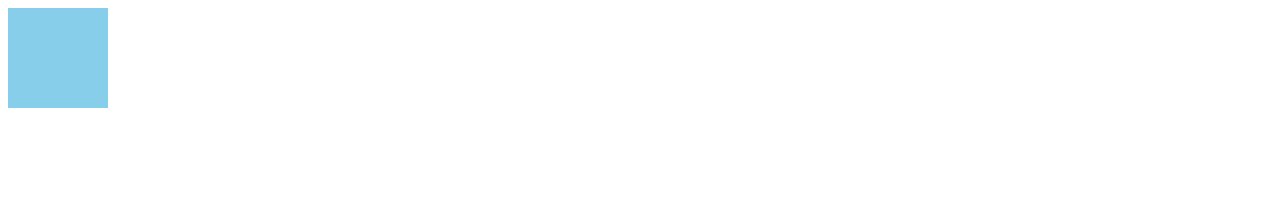
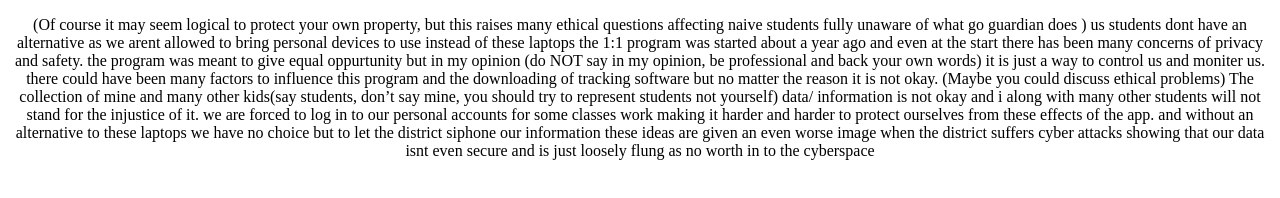
Before and after one commit to BlankMoth/githubpage-blankmoth-, a plain HTML site: page index.html in a window 1280 px wide. Drawn offline with Linux system fonts and the light colour scheme.

Commit message:
Update index.html

```diff
--- a/index.html
+++ b/index.html
@@ -1,15 +1,27 @@
 <!DOCTYPE html>
 <html lang="en">
 <head>
+
   <style>
-    .block1 {
-      position : relative ;
-      width : 100px;
-      height: 100px;
-      background : skyBlue;
-    }
+    p {text-align: center;}
+
   </style>
-  <div class = "block1"></div>
+
 </head>
+<p>
+  (Of course it may seem logical to protect your own property, but this raises many ethical questions affecting naive students fully unaware of what go guardian does )  us students dont have an alternative as we arent allowed to bring personal devices to use instead of these laptops
+  the 1:1 program was started about a year ago and even at the start there has been many concerns of privacy and safety.
+  the program was meant to give equal oppurtunity but in my opinion (do NOT say in my opinion, be professional and back your own words) it is just a way to control us and moniter us.
+  there could have been many factors to influence this program and the downloading of tracking software but no matter the reason it is not okay. (Maybe you could discuss ethical problems)
+
+  The collection of mine and many other kids(say students, don’t say mine, you should try to represent students not yourself) data/ information is not okay and i along with many other students will not stand for the injustice of it.
+
+  we are forced to log in to our personal accounts for some classes work making it harder and harder to protect ourselves from these effects of the app.
+  and without an alternative to these laptops we have no choice but to let the district siphone our information
+
+  these ideas are given an even worse image when the district suffers cyber attacks showing that our data isnt even secure and is just loosely flung as no worth in to the cyberspace
+</p>
+
+
 
 </html>
```
